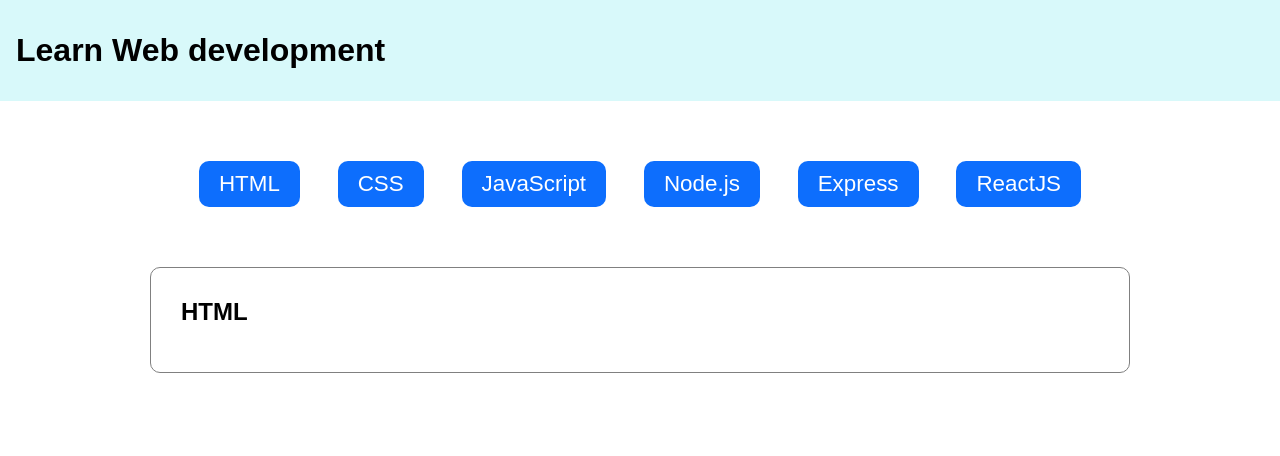
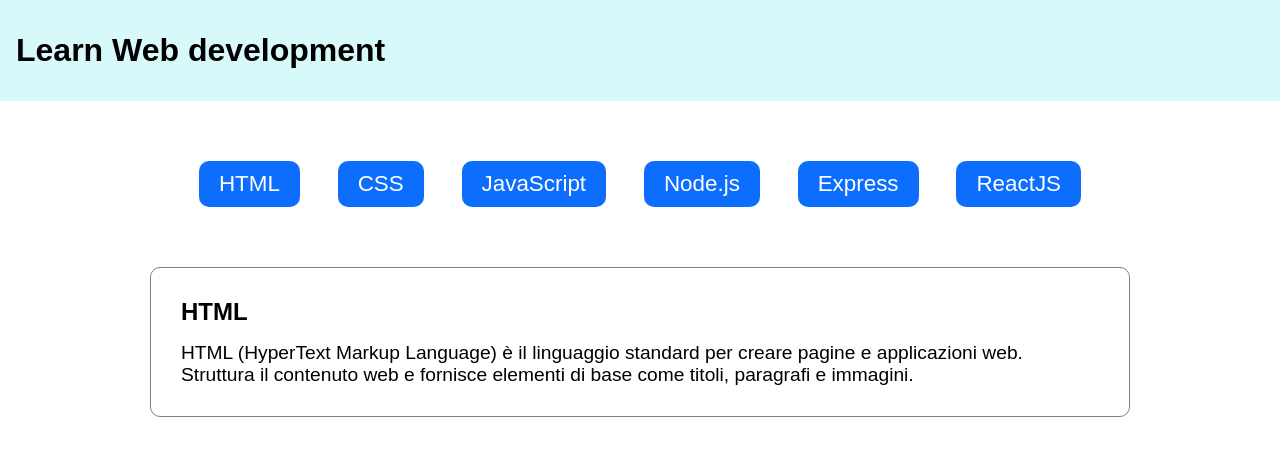
Before and after one commit to GemelliAngelo/react-use-state, a React (Vite) app: page / in a window 1280 px wide. Both pictures are taken after a click on the button "HTML". Shown: the top 456 px of the page. Built offline with nearby package versions, Linux system fonts and the light colour scheme.

Commit message:
complete project

```diff
--- a/src/components/Button.jsx
+++ b/src/components/Button.jsx
@@ -1,9 +1,16 @@
-export default function Button({ title, setStatus, setTitle }) {
+export default function Button({
+  title,
+  setStatus,
+  setTitle,
+  description,
+  setDescription,
+}) {
   return (
     <button
       onClick={() => {
         setStatus("chosen");
         setTitle(title);
+        setDescription(description);
       }}
       type="button"
       className="filters-button"
--- a/src/components/Card.jsx
+++ b/src/components/Card.jsx
@@ -1,8 +1,8 @@
-export default function Card({ status, title }) {
+export default function Card({ status, title, description }) {
   return (
     <div className={"card " + status}>
       <h2 className="card-title">{title}</h2>
-      {/* <p className="card-description">{description}</p> */}
+      <p className="card-description">{description}</p>
     </div>
   );
 }
--- a/src/components/Filters.jsx
+++ b/src/components/Filters.jsx
@@ -1,7 +1,12 @@
 import languagesData from "../data/languages";
 import Button from "./Button";
 
-export default function Filters({ status, setStatus, setTitle }) {
+export default function Filters({
+  status,
+  setStatus,
+  setTitle,
+  setDescription,
+}) {
   return (
     <div className="filters">
       <ul className="filters-list">
@@ -13,6 +18,8 @@
                 setStatus={setStatus}
                 title={language.title}
                 setTitle={setTitle}
+                description={language.description}
+                setDescription={setDescription}
               />
             </li>
           );
--- a/src/components/Main.jsx
+++ b/src/components/Main.jsx
@@ -1,7 +1,6 @@
 import { useState } from "react";
 import Filters from "./Filters";
 import Card from "./Card";
-import languagesData from "../data/languages";
 
 export default function Main() {
   const [data, setData] = useState();
@@ -16,6 +15,12 @@
     setTitle(title);
   };
 
+  const [description, setDescription] = useState();
+
+  const descriptionChange = (description) => {
+    setDescription(description);
+  };
+
   return (
     <main>
       <div className="container">
@@ -24,8 +29,9 @@
           setTitle={titleChange}
           status={data}
           setStatus={statusChange}
+          setDescription={setDescription}
         />
-        <Card title={title} status={data} />
+        <Card title={title} status={data} description={description} />
       </div>
     </main>
   );
```
